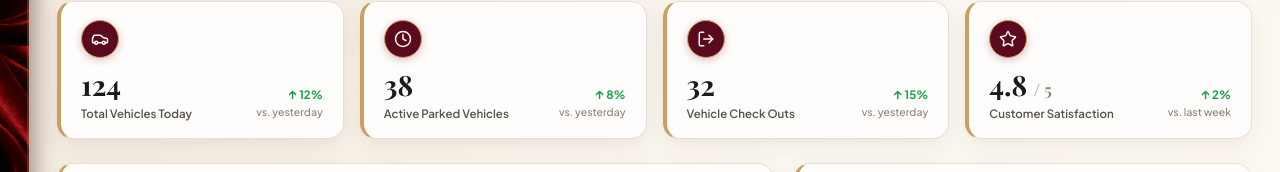
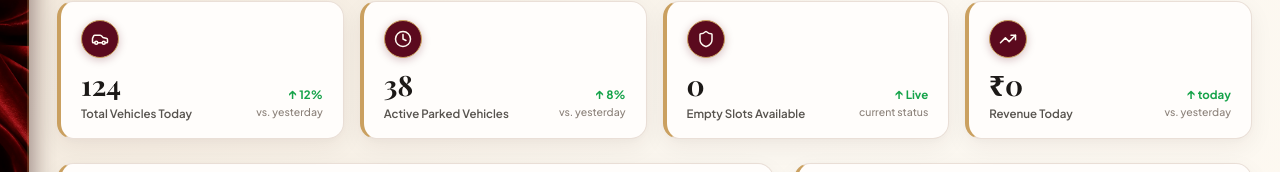
Before and after one commit to AniketSonar/Valet_Parking, a React (Vite) app in the folder frontend/: page /parking-admin-dashboard in a window 1280 px wide. Shown: the part 350-522 px from the top of the page. Built offline with nearby package versions, Linux system fonts and the light colour scheme; no server answers; a web font is replaced by a local one.

Commit message:
feat: replace checkout+satisfaction cards with empty-slots+revenue-today; backend returns availableSlots

```diff
--- a/frontend/src/components/admin_dashboard/Dashboard.jsx
+++ b/frontend/src/components/admin_dashboard/Dashboard.jsx
@@ -26,14 +26,10 @@ function Dashboard() {
   const [selectedHotel, setSelectedHotel] = useState("all");
 
   const [dashboardStats, setDashboardStats] = useState({
-    totalStaff: 0,
-    activeStaff: 0,
-    totalCustomers: 0,
-    activeParkingSessions: 0,
-    openIncidents: 0,
-    todayRevenue: 0,
-    totalVehicles: 0,
-    todayCheckouts: 0,
+    totalStaff: 0, activeStaff: 0, totalCustomers: 0,
+    activeParkingSessions: 0, openIncidents: 0,
+    todayRevenue: 0, totalVehicles: 0, todayCheckouts: 0,
+    availableSlots: 0, revenueToday: 0,
   });
 
   const [analyticsData, setAnalyticsData] = useState(null);
@@ -76,6 +72,8 @@ function Dashboard() {
           todayRevenue: stats.todayRevenue ?? 0,
           totalVehicles: stats.totalVehicles ?? prev.totalVehicles,
           todayCheckouts: stats.todayCheckouts ?? prev.todayCheckouts,
+          availableSlots: stats.availableSlots ?? 0,
+          revenueToday: stats.revenueToday ?? stats.todayRevenue ?? 0,
         }));
       }
 
--- a/frontend/src/components/admin_dashboard/LuxuryDashboardView.jsx
+++ b/frontend/src/components/admin_dashboard/LuxuryDashboardView.jsx
@@ -77,8 +77,8 @@ function LuxuryDashboardView({
   // Real-time KPI values with safe fallbacks
   const kpiTotalVehicles = analytics?.totalVehiclesToday ?? stats?.totalVehicles ?? 0;
   const kpiActiveParked = analytics?.activeParkingSessions ?? stats?.activeParkingSessions ?? 0;
-  const kpiCheckouts = analytics?.todayCheckouts ?? stats?.todayCheckouts ?? 0;
-  const kpiSatisfaction = analytics?.satisfaction ?? stats?.satisfaction ?? 4.8;
+  const kpiEmptySlots = analytics?.availableSlots ?? stats?.availableSlots ?? 0;
+  const kpiRevenueToday = analytics?.revenueToday ?? stats?.revenueToday ?? 0;
 
   // Default fallback trend matching Image 2 curve
   const defaultTrendData = useMemo(() => [
@@ -457,46 +457,46 @@ function LuxuryDashboardView({
           </div>
         </div>
 
-        {/* Card 3: Vehicle Check Outs */}
+        {/* Card 3: Empty Slots */}
         <div className="lux-kpi-card">
           <div className="lux-kpi-icon-wrap rose">
-            <LogOut size={18} className="lux-kpi-icon" />
+            <Shield size={18} className="lux-kpi-icon" />
           </div>
           <div className="lux-kpi-content-row">
             <div className="lux-kpi-left-col">
               <div className="lux-kpi-value">
-                {loading ? "--" : kpiCheckouts}
+                {loading ? "--" : kpiEmptySlots}
               </div>
-              <div className="lux-kpi-title">Vehicle Check Outs</div>
+              <div className="lux-kpi-title">Empty Slots Available</div>
             </div>
             <div className="lux-kpi-right-col">
               <div className="lux-kpi-badge green">
                 <span className="lux-trend-arrow">↑</span>
-                <span className="lux-trend-num">15%</span>
+                <span className="lux-trend-num">Live</span>
               </div>
-              <div className="lux-kpi-compare">vs. yesterday</div>
+              <div className="lux-kpi-compare">current status</div>
             </div>
           </div>
         </div>
 
-        {/* Card 4: Customer Satisfaction */}
+        {/* Card 4: Revenue Today */}
         <div className="lux-kpi-card">
           <div className="lux-kpi-icon-wrap rose">
-            <Star size={18} className="lux-kpi-icon" />
+            <TrendingUp size={18} className="lux-kpi-icon" />
           </div>
           <div className="lux-kpi-content-row">
             <div className="lux-kpi-left-col">
               <div className="lux-kpi-value">
-                {loading ? "--" : kpiSatisfaction} <span className="lux-kpi-denom">/ 5</span>
+                ₹{loading ? "--" : (kpiRevenueToday?.toLocaleString?.() ?? kpiRevenueToday)}
               </div>
-              <div className="lux-kpi-title">Customer Satisfaction</div>
+              <div className="lux-kpi-title">Revenue Today</div>
             </div>
             <div className="lux-kpi-right-col">
               <div className="lux-kpi-badge green">
                 <span className="lux-trend-arrow">↑</span>
-                <span className="lux-trend-num">2%</span>
+                <span className="lux-trend-num">today</span>
               </div>
-              <div className="lux-kpi-compare">vs. last week</div>
+              <div className="lux-kpi-compare">vs. yesterday</div>
             </div>
           </div>
         </div>
```
Also changed, not shown: 1 other file (tests, documents, lock files or other folders).
